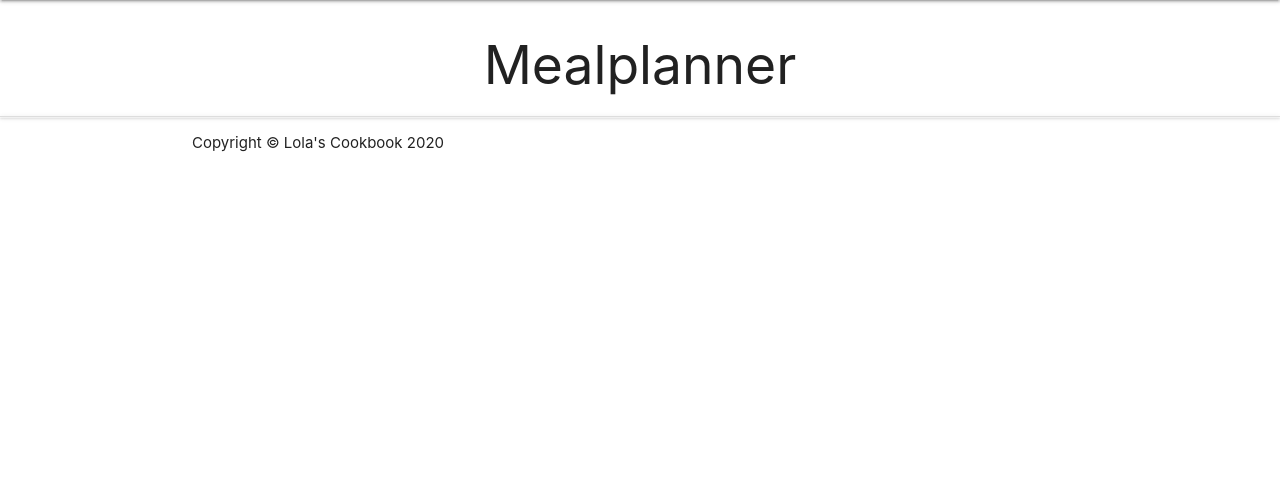
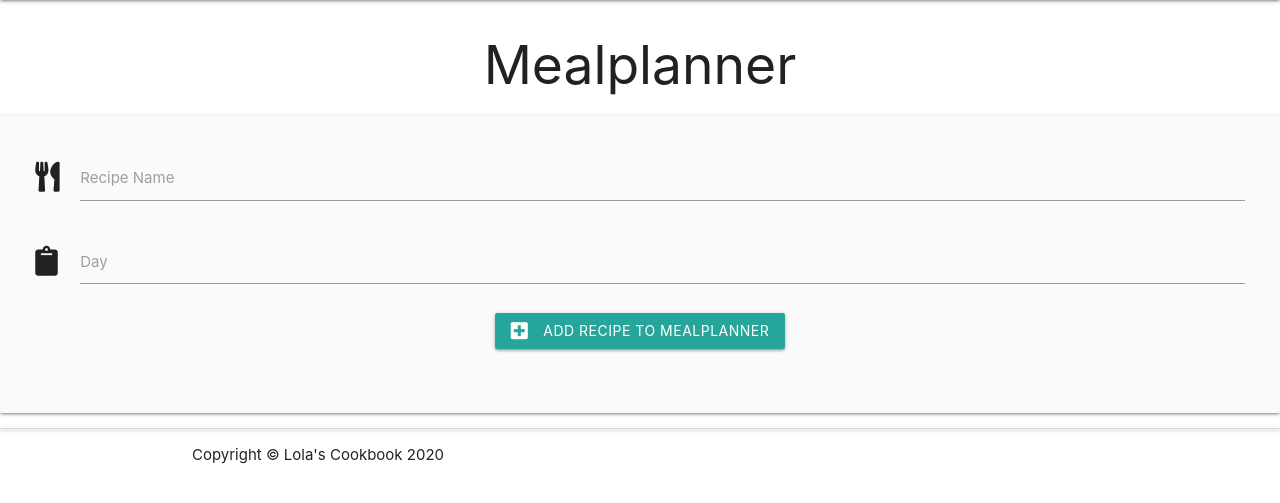
Before and after one commit to Code-Institute-Submissions/Lolas-Cookbook, a Flask app: page /mealplanner in a window 1280 px wide. Shown: the part 64-567 px from the top of the page. Run offline with Flask 2, Linux system fonts and the light colour scheme; data that the repository does not hold is empty; some libraries are stand-ins or nearby versions.

```diff
--- a/app.py
+++ b/app.py
@@ -30,7 +30,11 @@ def get_recipes():
 
 @app.route("/mealplanner")
 def get_mealplanner():
-    return render_template("mealplanner.html")
+    mealplanner = list(mongo.db.mealplanner.find())
+    return render_template("mealplanner.html", mealplanner=mealplanner)
+
+#    mealplanner = mongo.db.mealplanner.find().sort("recipe_day", 1)
+#    return render_template("mealplanner.html", mealplanner=mealplanner)
 
 
 @app.route("/add_recipes", methods=["GET", "POST"])
@@ -52,8 +56,18 @@ def add_recipes():
     categories = mongo.db.categories.find().sort("category_name", 1)
     return render_template("add_recipes.html", categories=categories)
 
-    mealplanner = mongo.db.mealplanner.find().sort("recipe_day", 1)
-    return render_template("add_recipes.html", mealplanner=mealplanner)
+
+@app.route("/add_mealplanner", methods=["GET", "POST"])
+def add_mealplanner():
+    if request.method == "POST":
+        mealplanner = {
+            "recipe_name": request.form.get("recipe_name"),
+            "recipe_description": request.form.get("recipe_description"),
+            "recipe_day": request.form.get("recipe_day")
+        }
+        mongo.db.recipes.insert_one(recipes)
+        flash("Your recipe is succesfully added to your mealplanner")
+        return redirect(url_for("get_mealplanner"))
 
 
 @app.route("/edit_recipes/<recipes_id>", methods=["GET", "POST"])
--- a/templates/mealplanner.html
+++ b/templates/mealplanner.html
@@ -5,6 +5,76 @@
 <h2 class= "text-darken-4 center-align">Mealplanner</h2>
 
 
+<div class="row card-panel grey lighten-5">
+    <form class="col s12" method="POST" action="{{ url_for('add_mealplanner') }}">
+
+<!-- Recipe name -->
+      <div class="row">
+        <div class="input-field col s12">
+          <i class="fas fa-utensils prefix text-darken-4"></i>
+          <input id="recipe_name" name="recipe_name" minlength="5" maxlength="50"
+          type="text" class="validate">
+          <label for="recipe_name">Recipe Name</label>
+        </div>
+
+    <!-- Recipe description-->
+        <div class="input-field col s12">
+         <i class="fas fa-clipboard prefix text-darken-4"></i>
+          <textarea id="recipe_description" name="recipe_description" minlength="5"
+                        maxlength="200" class="materialize-textarea validate" required></textarea>
+                    <label for="recipe_description">Day</label>
+        </div>
+
+       <!-- Mealplanner choose Day
+
+    <div class="row">
+    <div class="input-field col s12">
+     <i class="fas fa-folder-open prefix text-darken-4"></i>
+    <select id="recipe_day" name="recipe_day" class="validate" required>
+      <option value="" disabled selected>Mealplanner</option>
+      {% for recipe_day in mealplanner %}
+      <option value="{{ recipe_day.recipe_day }}">{{ recipe_day.recipe_day }}</option>
+    {% endfor %}
+    </select>
+    <label for="recipe_day">Choose a day</label>
+  </div>
+    </div>
+<div>
+
+Choose a Recipe from database
+      <div class="row">
+        <div class="input-field col s12">
+          <i class="fas fa-utensils prefix text-darken-4"></i>
+          <select id="recipe_day" name="recipe_day" class="validate" required>
+      <option value="" disabled selected>Recipe</option>
+      {% for recipe_name in recipes %}
+      <option value="{{ recipe_name.recipe_name }}">{{ recipe_name.recipe_name }}</option>
+    {% endfor %}
+    </select>
+    <label for="recipe_day">Choose a Recipe</label>
+  </div>
+    </div>
+<div>
+
+-->
+
+<!-- submit button -->
+<div class="row">
+<div class="col s12 center-align">
+<button class="btn waves-effect waves-light" type="submit"> Add Recipe to Mealplanner
+    <i class="fas fa-plus-square left"></i>
+  </button>
+        </div>
+
+      </div>
+      </div>
+    </form>
+     </div>
+
+
+
+
+<!--
 <ul class="collapsible">
   {% for recipes in mealplanner %}
     <li>
@@ -61,7 +131,25 @@
 
       {% endfor %}
   </ul>
+       -->
+<ul class="collapsible">
+  {% for recipes in mealplanner %}
+    <li>
+      <div class="collapsible-header #ffb300 amber darken-1">
+       <i class="fas fa-caret-down"></i>
+                    <a href="" class="btn-small green accent-4">View</a>
+                    <a href="{{ url_for('add_mealplanner', mealplanner_id=mealplanner._id) }}" class="btn-small light-blue lighten-1">Edit</a>
+                </div>
+      <strong>{{ mealplanner.recipe_day }}</strong> : {{ recipes.recipe_name }}
+      </div>
+      <div class="collapsible-body">
+      <strong>{{ recipes.recipe_description }}</strong>
+      <p>{{ recipes.recipe_ingredients }}</p>
+      <p>{{ recipes.cooking_instruction }}</p>
+     </div>
+    </li>
 
-
+      {% endfor %}
+  </ul>
 
 {% endblock %}
```
Also changed, not shown: templates/add_recipes.html (+0 -15 lines), templates/edit_recipes.html (+5 -16 lines).
